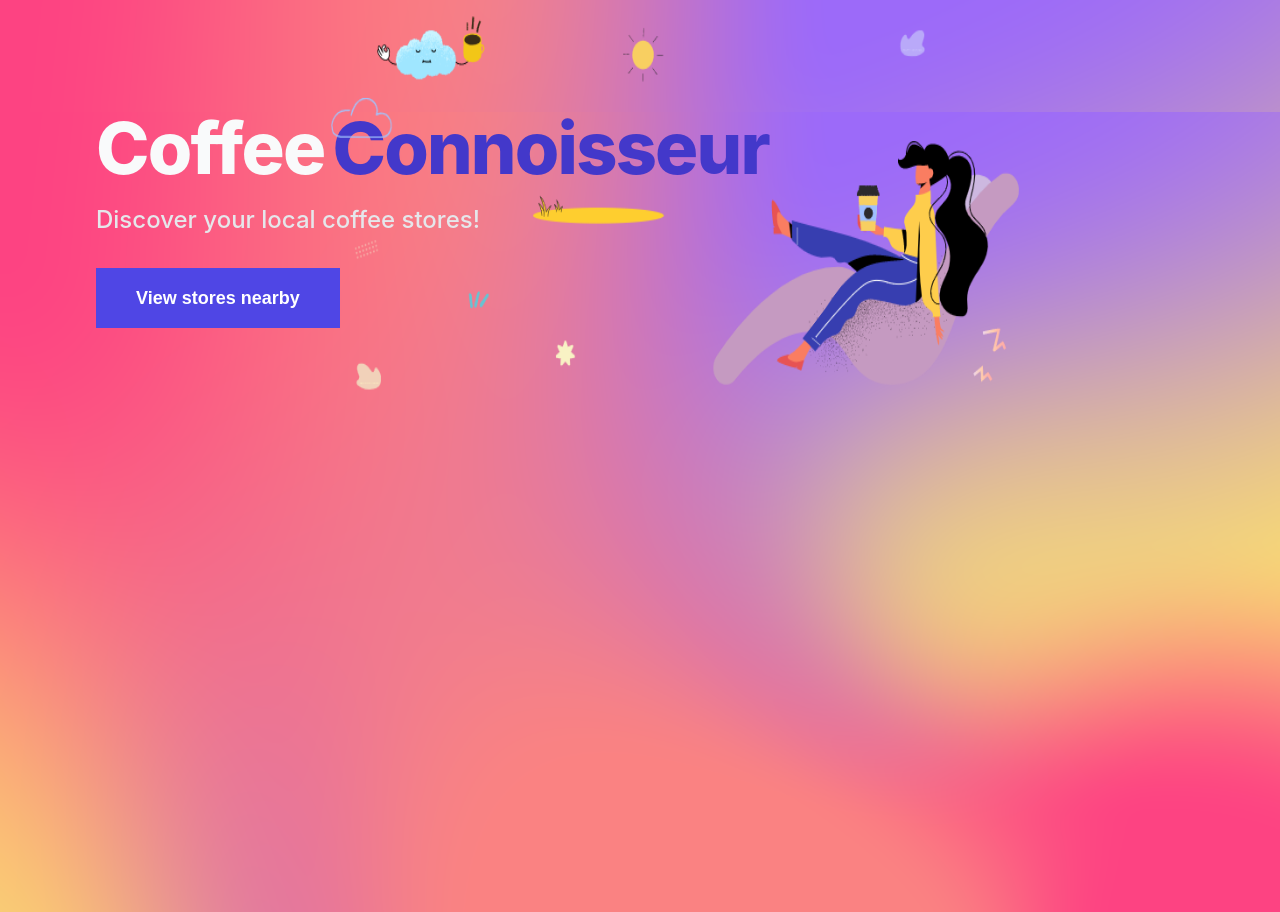
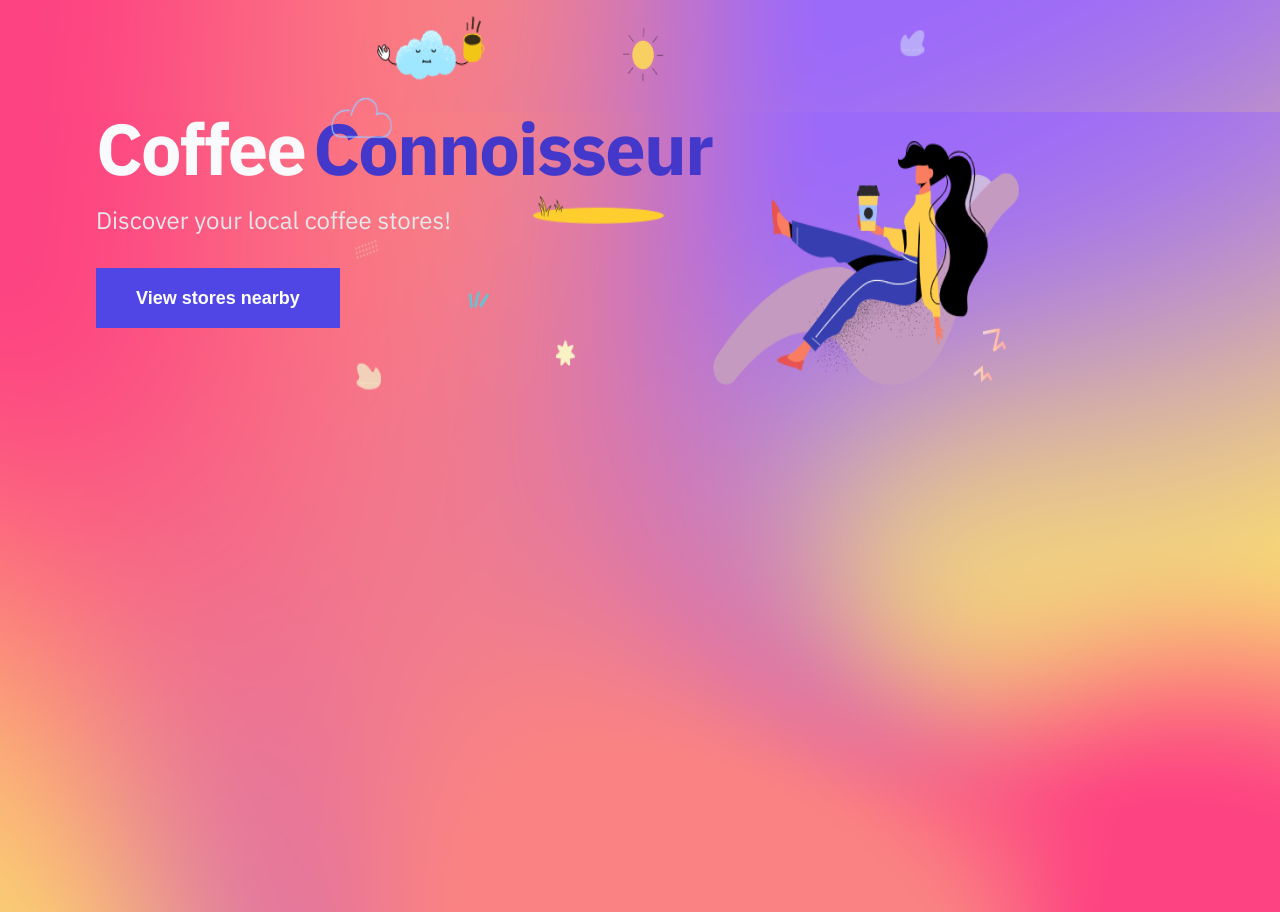
Before and after one commit to kulkarniankita/discover-coffee-stores, a Next.js app: page / in a window 1280 px wide. Built offline with nearby package versions, Linux system fonts and the light colour scheme.

Commit message:
Apply fonts in Document: font optimization

```diff
--- a/pages/_document.js
+++ b/pages/_document.js
@@ -4,7 +4,26 @@
   render() {
     return (
       <Html lang="en">
-        <Head></Head>
+        <Head>
+          <link
+            rel="preload"
+            href="/fonts/IBMPlexSans-Bold.ttf"
+            as="font"
+            crossOrigin="anonymous"
+          ></link>
+          <link
+            rel="preload"
+            href="/fonts/IBMPlexSans-Regular.ttf"
+            as="font"
+            crossOrigin="anonymous"
+          ></link>
+          <link
+            rel="preload"
+            href="/fonts/IBMPlexSans-SemiBold.ttf"
+            as="font"
+            crossOrigin="anonymous"
+          ></link>
+        </Head>
         <body>
           <Main></Main>
           <NextScript />
--- a/styles/globals.css
+++ b/styles/globals.css
@@ -2,8 +2,8 @@
 body {
   padding: 0;
   margin: 0;
-  font-family: -apple-system, BlinkMacSystemFont, Segoe UI, Roboto, Oxygen,
-    Ubuntu, Cantarell, Fira Sans, Droid Sans, Helvetica Neue, sans-serif;
+  font-family: IBMPlexSans, -apple-system, BlinkMacSystemFont, Segoe UI, Roboto,
+    Oxygen, Ubuntu, Cantarell, Fira Sans, Droid Sans, Helvetica Neue, sans-serif;
   background: url("/static/background.png");
   background-position: 50%;
   background-repeat: no-repeat;
```
